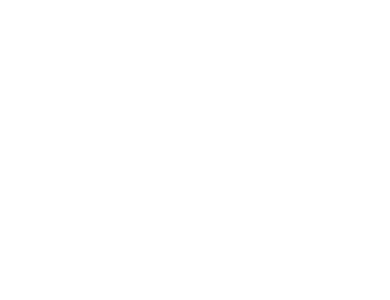
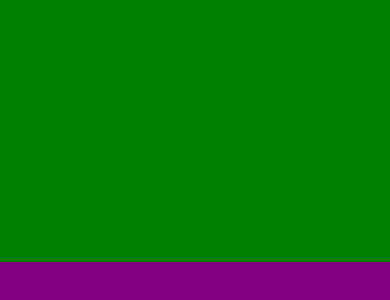
Before and after one commit to kurthoefer/mySite, a React (Create React App) app: page / in a window 390 px wide. Shown: the part 582-882 px from the top of the page. Built offline with nearby package versions, Linux system fonts and the light colour scheme.

Commit message:
responsive sizing and positioning of tiles and container

```diff
--- a/src/components/landing/LandingContainer.js
+++ b/src/components/landing/LandingContainer.js
@@ -5,22 +5,33 @@
 
 	constructor(props) {
 		super(props)
-		this.state = {};
-
+		this.state = {
+			size: undefined,
+		};
 		this.buildContainerStyles = this.buildContainerStyles.bind(this);
+		this.renderTiles = this.renderTiles.bind(this);
 	}
 
-	buildContainerStyles(nTiles) {
+	componentWillMount() {
+		this.generateSize();
+	}
+
+	generateSize() {
+		var nTiles = 4;
 		var size = {
 			viewPortHeight: $(window).height(),
 			viewPortWidth: $(window).width(),
+			nTiles: nTiles,
 			nColumbs: Math.round(Math.sqrt(nTiles) - 0.20),
 			nRows: undefined
-		}
+		};
+		size.nRows = (nTiles % size.nColumbs > 0) ? size.nColumbs + 1 : size.nColumbs;
+		this.setState({ size })
+	}
 
-		size.nRows = (nTiles % size.nColumbs > 0) ? size.nColumbs + 1 : size.nColumbs;
-		// console.log(size)
-
+	buildContainerStyles() {
+		console.log("size", this.state.size)
+		var size = this.state.size
 		return {
 			width: size.viewPortWidth * size.nColumbs,
 			height: size.viewPortHeight * size.nRows
@@ -28,11 +39,34 @@
 
 	}
 
+	renderTiles() {
+		//render n tiles / give colors
+		var size = this.state.size,
+				colors = ['green', 'orange', 'purple', 'teal'],
+				tiles = [],
+				tileSize = {
+					height: size.viewPortHeight,
+					width: size.viewPortWidth
+				};
+
+
+		for(let i = 0; i < size.nTiles; i++) {
+			let styles = Object.assign({}, tileSize, { backgroundColor: colors[i] })
+			tiles.push(
+					<div className="LandingTile" style={styles}>
+					</div>
+				)
+ 		}
+ 		return tiles.map(tile => tile)
+	}
+
+
 	render() {
 		return (
-			<div className="LandingContainer" style={this.buildContainerStyles(4)}>
-				<div className="LandingTile">
-				</div>
+			<div className="LandingContainer" style={this.buildContainerStyles()}>
+
+				{this.renderTiles()}
+
 			</div>
 		)
 	}
--- a/src/index.css
+++ b/src/index.css
@@ -1,12 +1,69 @@
+/* http://meyerweb.com/eric/tools/css/reset/
+   v2.0 | 20110126
+   License: none (public domain)
+*/
+
+html, body, div, span, applet, object, iframe,
+h1, h2, h3, h4, h5, h6, p, blockquote, pre,
+a, abbr, acronym, address, big, cite, code,
+del, dfn, em, img, ins, kbd, q, s, samp,
+small, strike, strong, sub, sup, tt, var,
+b, u, i, center,
+dl, dt, dd, ol, ul, li,
+fieldset, form, label, legend,
+table, caption, tbody, tfoot, thead, tr, th, td,
+article, aside, canvas, details, embed,
+figure, figcaption, footer, header, hgroup,
+menu, nav, output, ruby, section, summary,
+time, mark, audio, video {
+	margin: 0;
+	padding: 0;
+	border: 0;
+	font-size: 100%;
+	font: inherit;
+	vertical-align: baseline;
+}
+/* HTML5 display-role reset for older browsers */
+article, aside, details, figcaption, figure,
+footer, header, hgroup, menu, nav, section {
+	display: block;
+}
 body {
-  margin: 0;
-  padding: 0;
-  font-family: sans-serif;
+	line-height: 1;
+}
+ol, ul {
+	list-style: none;
+}
+blockquote, q {
+	quotes: none;
+}
+blockquote:before, blockquote:after,
+q:before, q:after {
+	content: '';
+	content: none;
+}
+table {
+	border-collapse: collapse;
+	border-spacing: 0;
+}
 
-  height: 100%;
+/**************
+**************/
+
+
+
+
+body {
   overflow: hidden;
 }
 
+.LandingContainer {
+	position: absolute;
+}
+
+.LandingTile {
+	float: left;
+}
 
 
 
```
Also changed, not shown: 1 other file (tests, documents, lock files or other folders).
